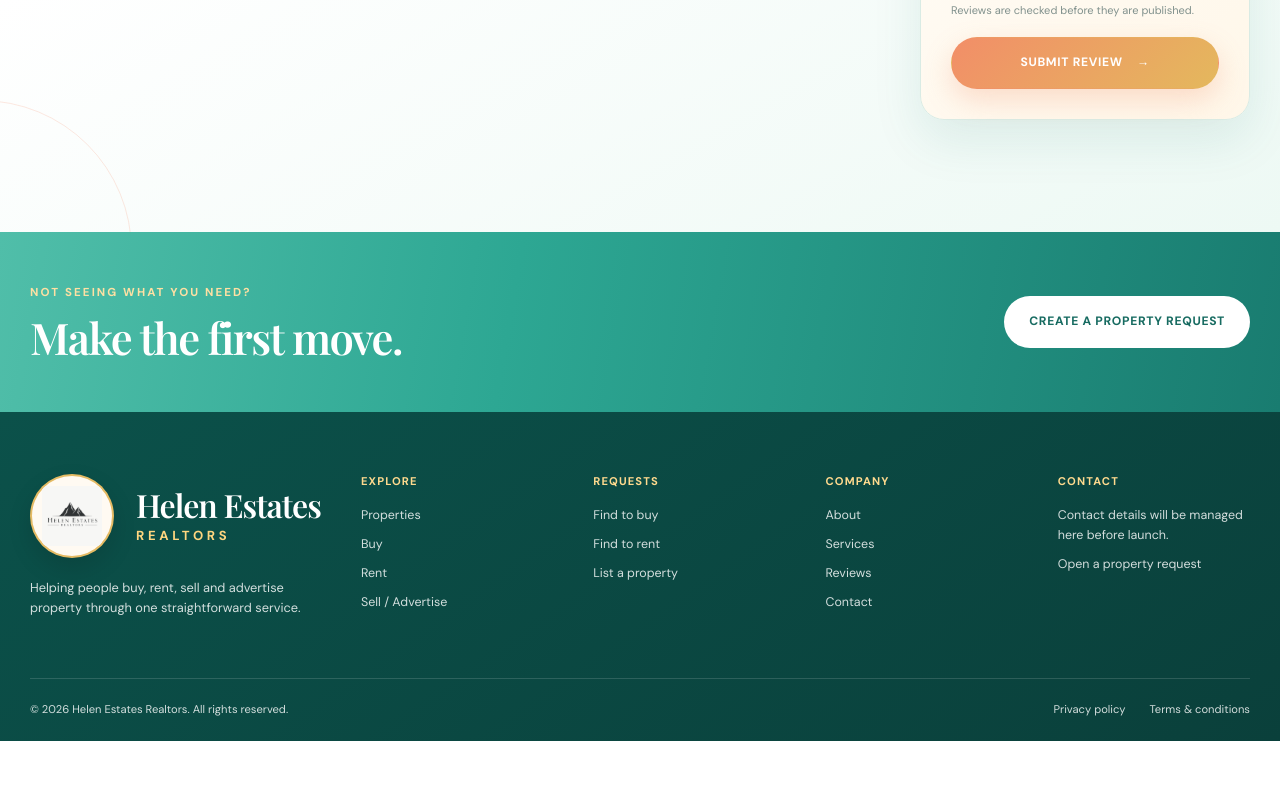
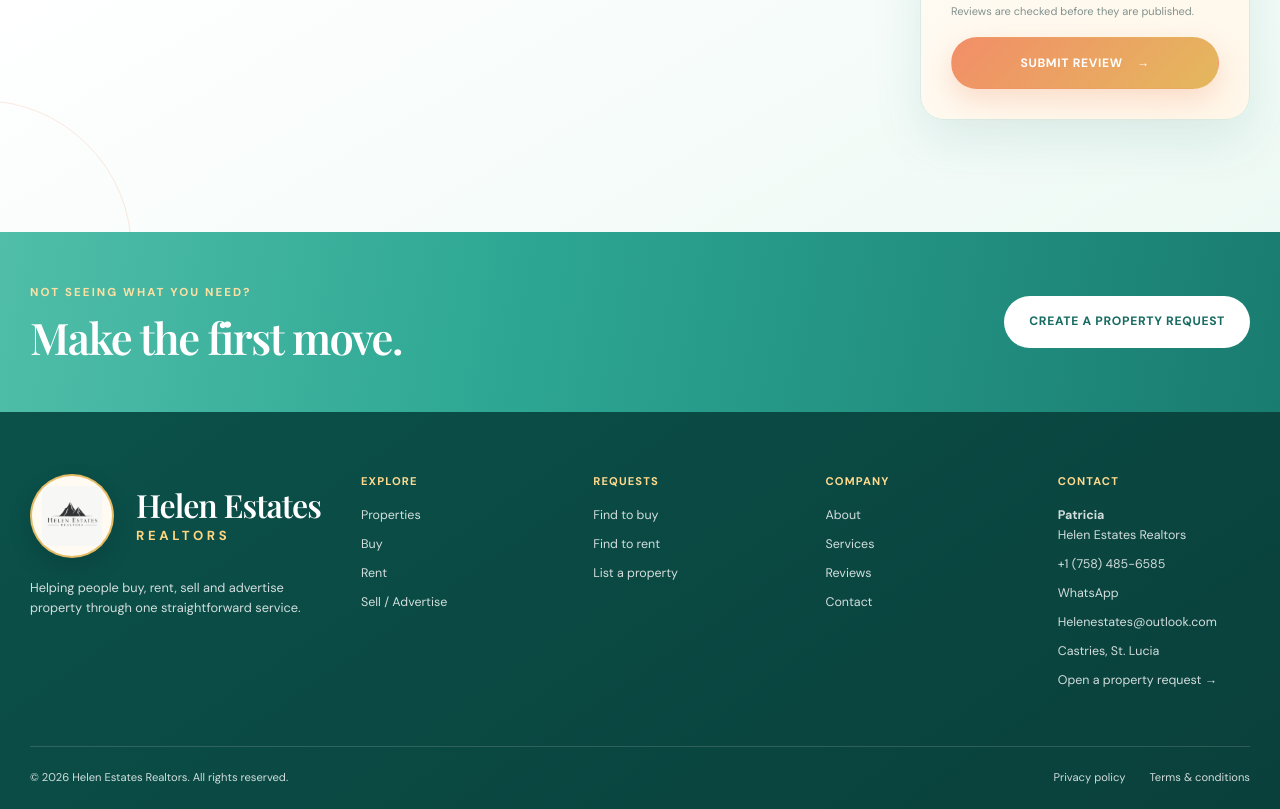
Before and after one commit to Joelokechu/Helen-Estates-Realtors, a plain HTML site: page index.html in a window 1280 px wide. Shown: the part 5590-6399 px from the top of the page. Before the commit the page ends 6331 px from the top, so only its background shows below. Drawn offline with nearby package versions, Linux system fonts and the light colour scheme; no server answers.

Commit message:
Update index.html

```diff
--- a/index.html
+++ b/index.html
@@ -1812,18 +1812,39 @@
       </div>
 
 
-      <div>
+      <div class="footer-contact">
 
   <h3>
     Contact
   </h3>
 
   <p>
-          Contact details will be managed here before launch.
+    <strong>Patricia</strong><br />
+    Helen Estates Realtors
+  </p>
+
+  <a href="tel:+17584856585">
+    +1 (758) 485-6585
+  </a>
+
+  <a
+    href="https://wa.me/17584856585"
+    target="_blank"
+    rel="noopener noreferrer"
+  >
+    WhatsApp
+  </a>
+
+  <a href="mailto:Helenestates@outlook.com">
+    Helenestates@outlook.com
+  </a>
+
+  <p>
+    Castries, St. Lucia
   </p>
 
   <a href="#request">
-          Open a property request
+    Open a property request →
   </a>
 
 </div>
```
Lines whose indentation alone changed are shown as unchanged.
